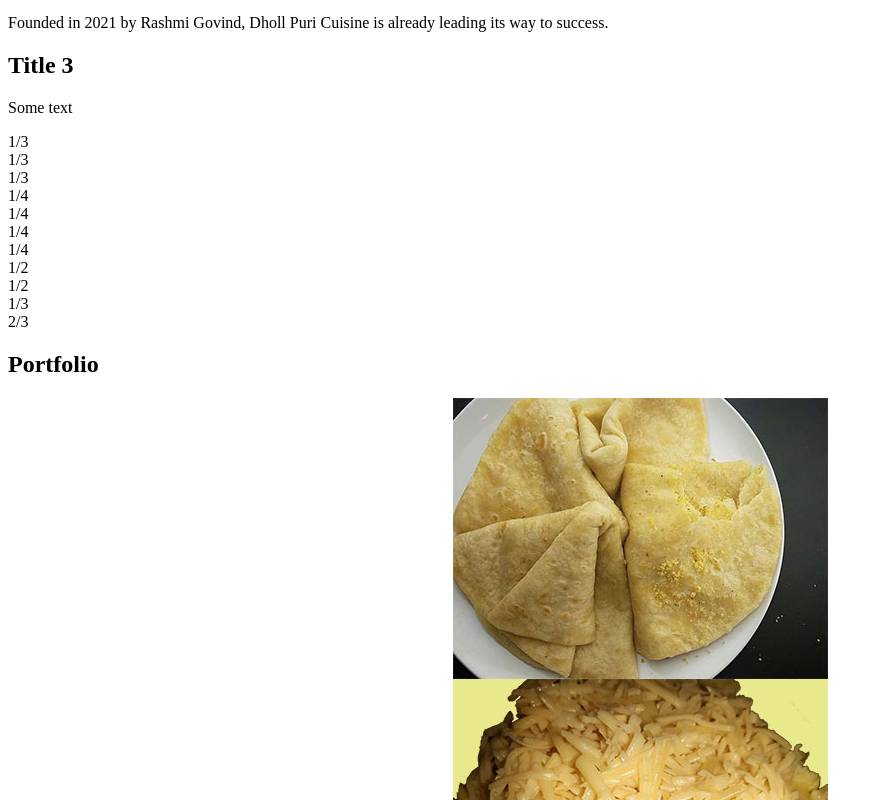
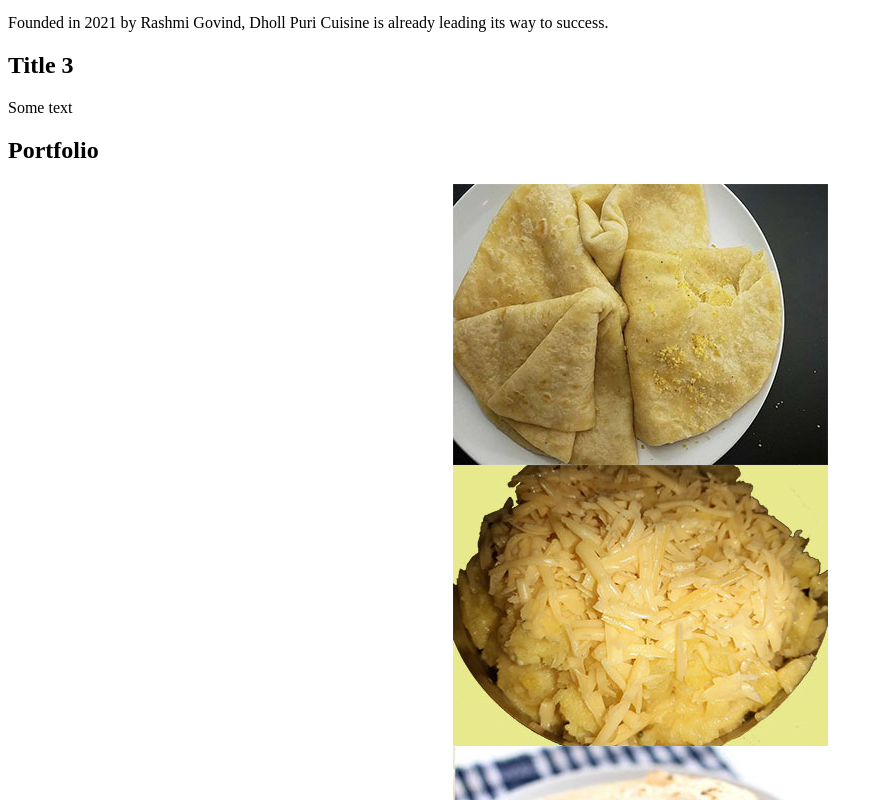
Before and after one commit to RGRASHMI/web-portfolio, a plain HTML site: page index.html in a window 1280 px wide. Shown: the part 860-1660 px from the top of the page, without its empty margins (0-883 px from the left). Drawn offline with Linux system fonts and the light colour scheme.

Commit message:
Updated-02

```diff
--- a/index.html
+++ b/index.html
@@ -63,6 +63,7 @@
 </div>
 </section>
 
+<!--tiles-->
 <section class="row space-top-10">
   <div class="one-third">
       <p>Our restaurant reflects this diversity and cultural influences of Mauritius.</p>
@@ -79,56 +80,12 @@
 </section>
 
 <section class="row">
-  <div class="one-third">
   </div>
   <main>
     <div class="container">
         <div class="row">
             <div class="col">
-                <div class="box">1/3</div>
-            </div>
-            <div class="col">
-                <div class="box">1/3</div>
-            </div>
-            <div class="col">
-                <div class="box">1/3</div>
-            </div>
-        </div>
-
-        <div class="row">
-            <div class="col">
-                <div class="box">1/4</div>
-            </div>
-            <div class="col">
-                <div class="box">1/4</div>
-            </div>
-            <div class="col">
-                <div class="box">1/4</div>
-            </div>
-            <div class="col">
-                <div class="box">1/4</div>
-            </div>
-        </div>
-
-        <div class="row">
-        <div class="col">
-            <div class="box">1/2</div>
-        </div>
-        <div class="col">
-            <div class="box">1/2</div>
-        </div>
-        </div>
-        </div>
-
-        <div class="row">
-            <div class="col-1-3">
-                <div class="box">1/3</div>
-            </div>
-            <div class="col-2-3">
-                <div class="box">2/3</div>
-            </div>
-            </div>
-            </div>
+              <div class="one-third">
           </main>
           <!-- portfolio block-->
 
@@ -170,12 +127,17 @@
    <!-- contact block-->
     <div class="container">
     <section>
+      <div style="text-align:center">
         <h2 class="title">Contact Details</h2>
+        <!-- Add font awesome icons -->
+      <a href="#" class="fa fa-facebook"></a>
+      <a href="#" class="fa fa-twitter"></a>
+      <a href="#" class="fa fa-instagram"></a>
         <div class="row">
             <div class="half">
             <div class="contact-details">
                 <p>Address:Port Louis</p>
-                <p>Street Name:15, Baika Street</p>
+                <p>Street Name:Royal Road</p>
                 <p>Telephone Number:670 0000</p>
                 <p>Mauritius</p>
                 </div>
@@ -198,10 +160,6 @@
   <!-- Add icon library -->
 <link rel="stylesheet" href="https://cdnjs.cloudflare.com/ajax/libs/font-awesome/4.7.0/css/font-awesome.min.css">
 
-<!-- Add font awesome icons -->
-<a href="#" class="fa fa-facebook"></a>
-<a href="#" class="fa fa-twitter"></a>
-<a href="#" class="fa fa-instagram"></a>
 </section>
 <!-- footer block-->
 <footer>
--- a/styles/main.css
+++ b/styles/main.css
@@ -6,40 +6,181 @@ header{
     width: 100px;
 }
 
+html {
+    font-size: 16px;
+  }
+
+  body {
+    font-family: 'Raleway', serif;
+  }
+
+  .portfolio {
+    width: 100%;
+  }
 
 @media only screen and (min-width: 1200px){
-
+    .portfolio {
+        width: 1200px;
+        margin: 0 auto;
+      }
+    }
 .container{
 width:1200px;
 margin:0 auto;
 }
-}
 
-body{
-    font-family: 'Montserrat', sans-serif;
-}
-.box{
-    border: 1px solid #ccc;
-}
+/* responsive image */
+.img-responsive {
+    max-width: 100%;
+    height: auto;
+  }
 
-    .row{
-        display: flex;
-        flex-direction:column;
+  .img--full {
+    width: 100%;
+    height: auto;
+    object-fit: cover;
+  }
+
+  /* grid structure */
+  .row {
+    clear:both;
+    margin-left: -10px;
+    margin-right: -10px;
+  }
+
+  .row:after {
+    content: "";
+    display: table;
+    clear: both;
+  }
+
+  .row-clear {
+    clear: both;
+  }
+
+  .one-third, .two-thirds, .half {
+    width: 100%;
+    float:left;
+    padding: 0 10px;
+  }
+
+  @media only screen and (min-width: 768px) {
+    .one-third {
+      width: calc(100%/3);
     }
-    .col{
-        flex-grow: 1;
+  }
+
+  @media only screen and (min-width: 768px) {
+    .half {
+      width: calc(100%/2);
     }
+  }
 
-    @media only screen and (min-width: 768px){
-        .row{
-            flex-direction: row;
-        }
+  @media only screen and (min-width: 768px) {
+    .two-thirds {
+      width: calc(2*100%/3);
     }
+  }
 
-.col-1-3 {
-        flex-grow: 1;
+  .content {
+    padding: 10px;
+  }
+
+  /* to refactor */
+  .space-top-10{
+    padding-top: 10px;
+  }
+
+  .space-bottom-10{
+    padding-bottom: 10px;
+  }
+
+
+
+  /* header */
+  header {
+    text-align: center;
+    padding: 20px 10px;
+  }
+
+  /* hero */
+  .hero-block {
+    padding: 40px;
+    background-color: #ccc;
+  }
+
+  @media only screen and (min-width: 768px) {
+    .hero-block {
+      position: absolute;
+      top: 30%;
+      right: 25%;
     }
+  }
 
-.col-2-3 {
-        flex-grow: 2;
-}
+  /* title */
+  .title {
+    border-left: 5px solid #ccc;
+    padding-left: 10px;
+    margin-top: 40px;
+    margin-bottom: 40px;
+  }
+
+  /* icon tiles */
+  .icon-tile {
+    padding: 40px;
+    text-align: center;
+  }
+
+  .icon-tile h2{
+    padding-top: 20px;
+  }
+
+  @media only screen and (min-width: 768px) {
+    .icon-tile {
+      padding: 60px 40px;
+    }
+  }
+
+  /* portfolio sections */
+
+  .grid-container {
+    display: grid;
+    grid-template-columns: 1fr 1fr 1fr;
+    grid-template-rows: 1fr 1fr;
+    gap: 0px 0px;
+    grid-template-areas:
+      "Area1 Area2 Area3"
+      "Area1 Area2 Area4";
+  }
+  .area1 { grid-area: Area1; }
+  .area2 { grid-area: Area2; }
+  .area3 { grid-area: Area3; }
+  .area4 { grid-area: Area4; }
+
+
+  /* contact details */
+  .contact-details{
+    padding: 40px;
+  }
+
+  .contact-form {
+    padding: 40px;
+  }
+
+  .contact-form input {
+    width: 100%;
+    margin-bottom: 10px;
+    padding: 10px;
+  }
+
+  .contact-form textarea {
+    width: 100%;
+    margin-bottom: 10px;
+    padding: 10px;
+  }
+
+  /* footer */
+  footer{
+    text-align: center;
+    padding-bottom: 20px;
+  }
```
